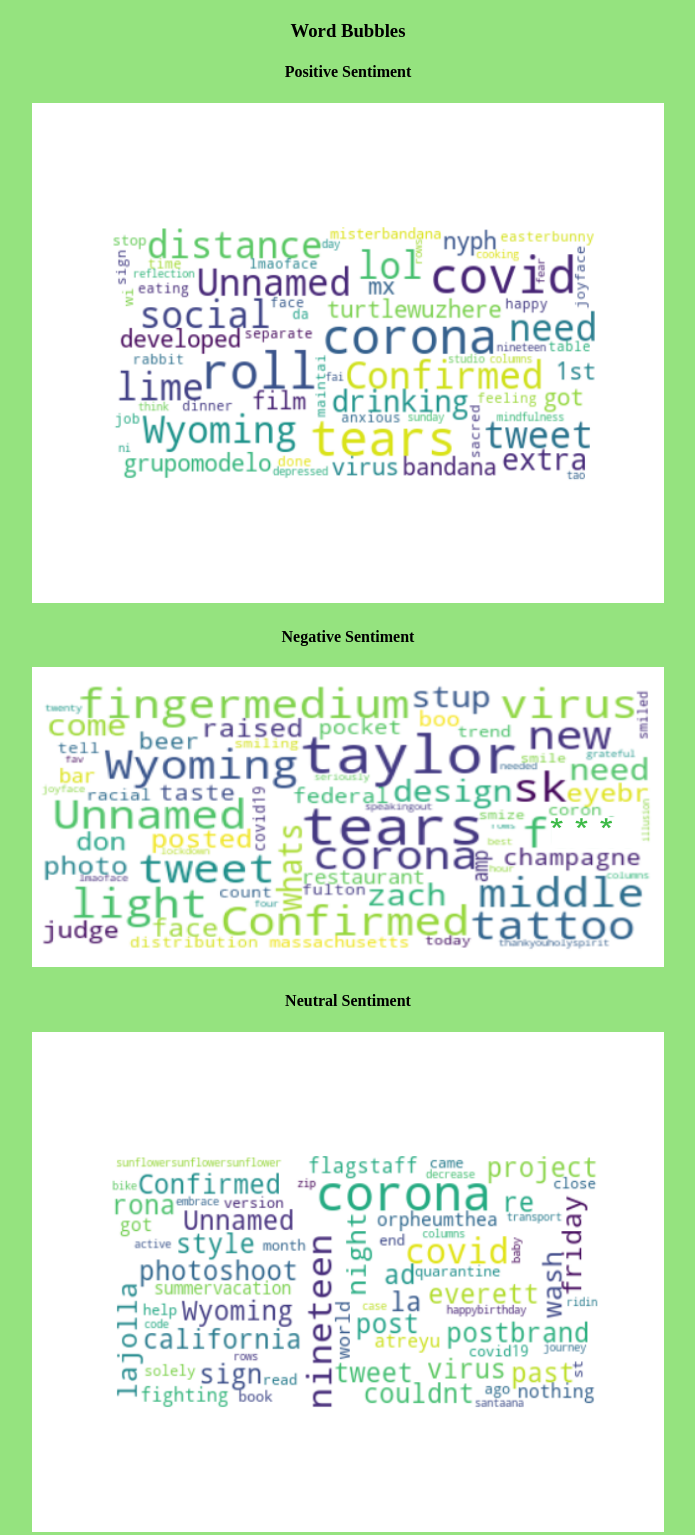
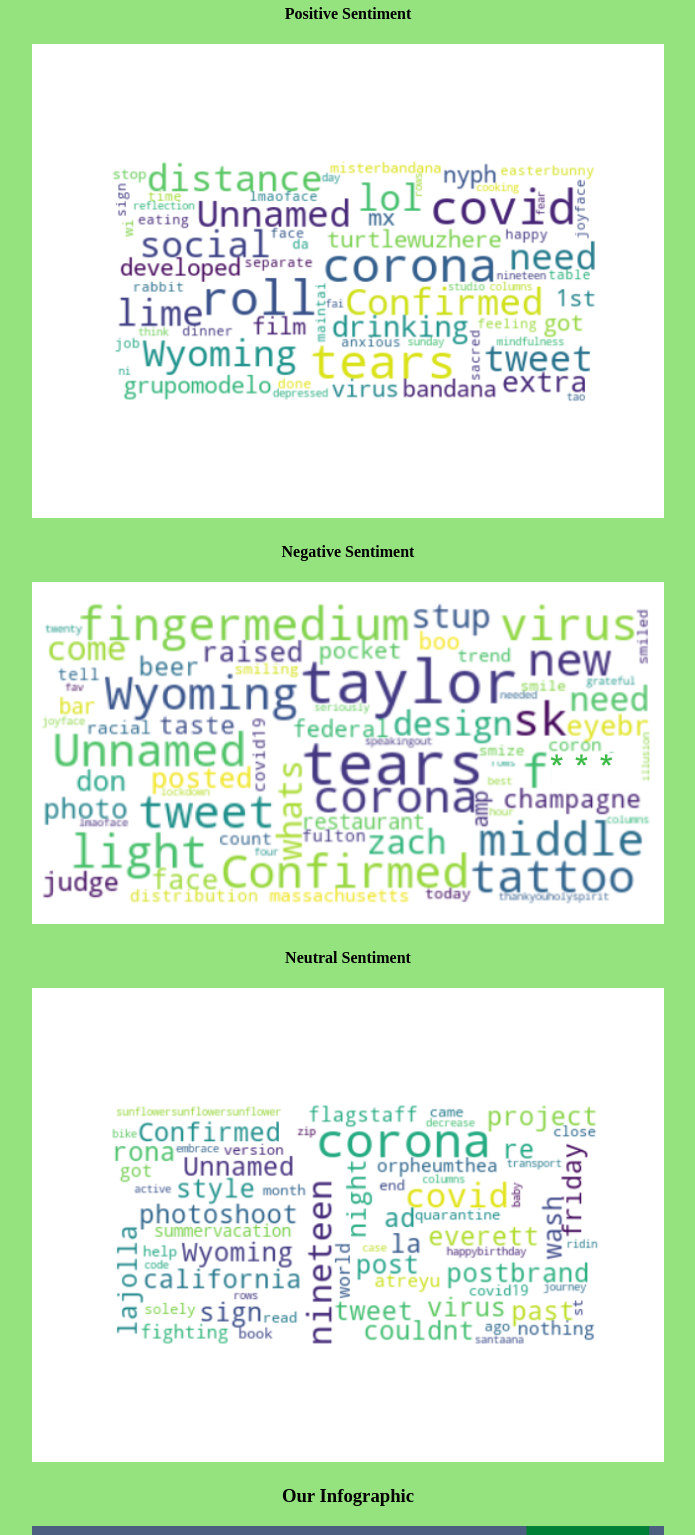
Before and after one commit to DomCrisafulli/Covid-19-Sentiment, a plain HTML site: page index.html in a window 1280 px wide. Shown: the part 779-2314 px from the top of the page, without its empty margins (292-987 px from the left). Drawn offline with Linux system fonts and the light colour scheme.

Commit message:
Update index.html

```diff
--- a/index.html
+++ b/index.html
@@ -16,16 +16,16 @@
         <h3>Github Link</h3>
         <a href="https://github.com/MehtaPlusTutoring-MLBootcamp20/Covid-Sentiment.git">Our Code</a>
         <h3>Our Poster </h3>
-        <img src="Covid Sentiment Poster.png" height="400" alt="Poster">
+        <img src="Covid Sentiment Poster.png" alt="Poster">
         <h3>Word Bubbles </h3>
         <h4 style="text-align:center;">Positive Sentiment </h4>
-        <img src="positiveCOVID.png" height="500" alt="Poster" class="center">
+        <img src="positiveCOVID.png" alt="Poster" class="center">
         <h4 style="text-align:center;">Negative Sentiment</h4>
-        <img src="Covid Sentiment Poster (1).png" height="300" alt="Poster" class = "center">
+        <img src="Covid Sentiment Poster (1).png" alt="Poster" class = "center">
         <h4 style="text-align:center;">Neutral Sentiment</h4>
-        <img src="neutralCOVID.png" height="500" alt="Poster" class="center">
+        <img src="neutralCOVID.png" alt="Poster" class="center">
         <h3 style="text-align:center;">Our Infographic </h3>
-        <img src="Sentiment Analysis on COVID-19 Related Tweets.png" height="800" alt="Other" class="center">
+        <img src="Sentiment Analysis on COVID-19 Related Tweets.png" alt="Other" class="center">
         <h3>Our Paper </h3>
         <iframe  style="width:800px;height:800px"  src="https://flipbookpdf.net/web/site/ed1037c6619bd81c4e66ddcaa97ec649dc7f4826202007.pdf.html"  seamless="seamless" scrolling="no" frameborder="0" allowtransparency="true"></iframe>
         <h3>Our Presentation </h3>
```
